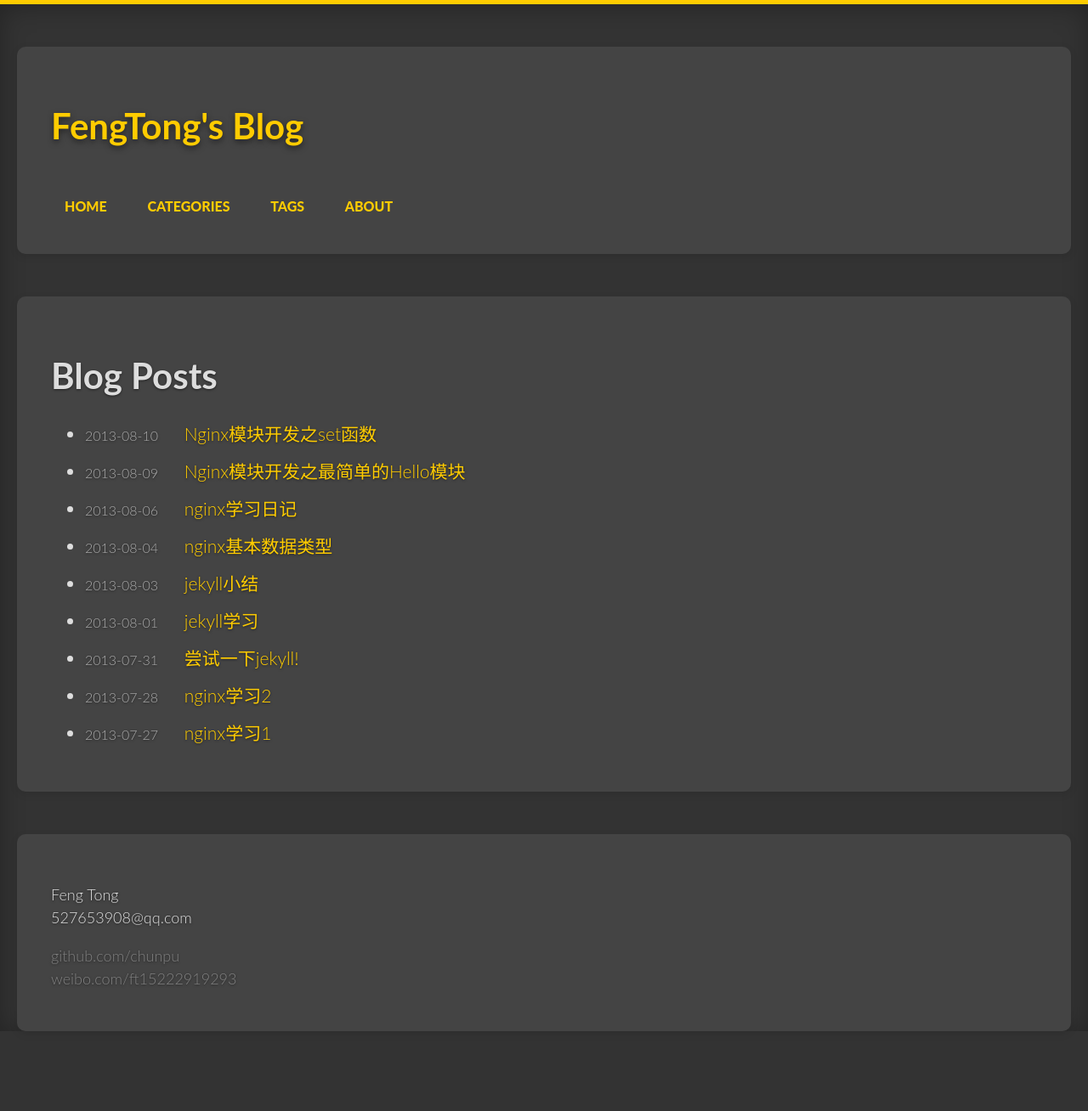
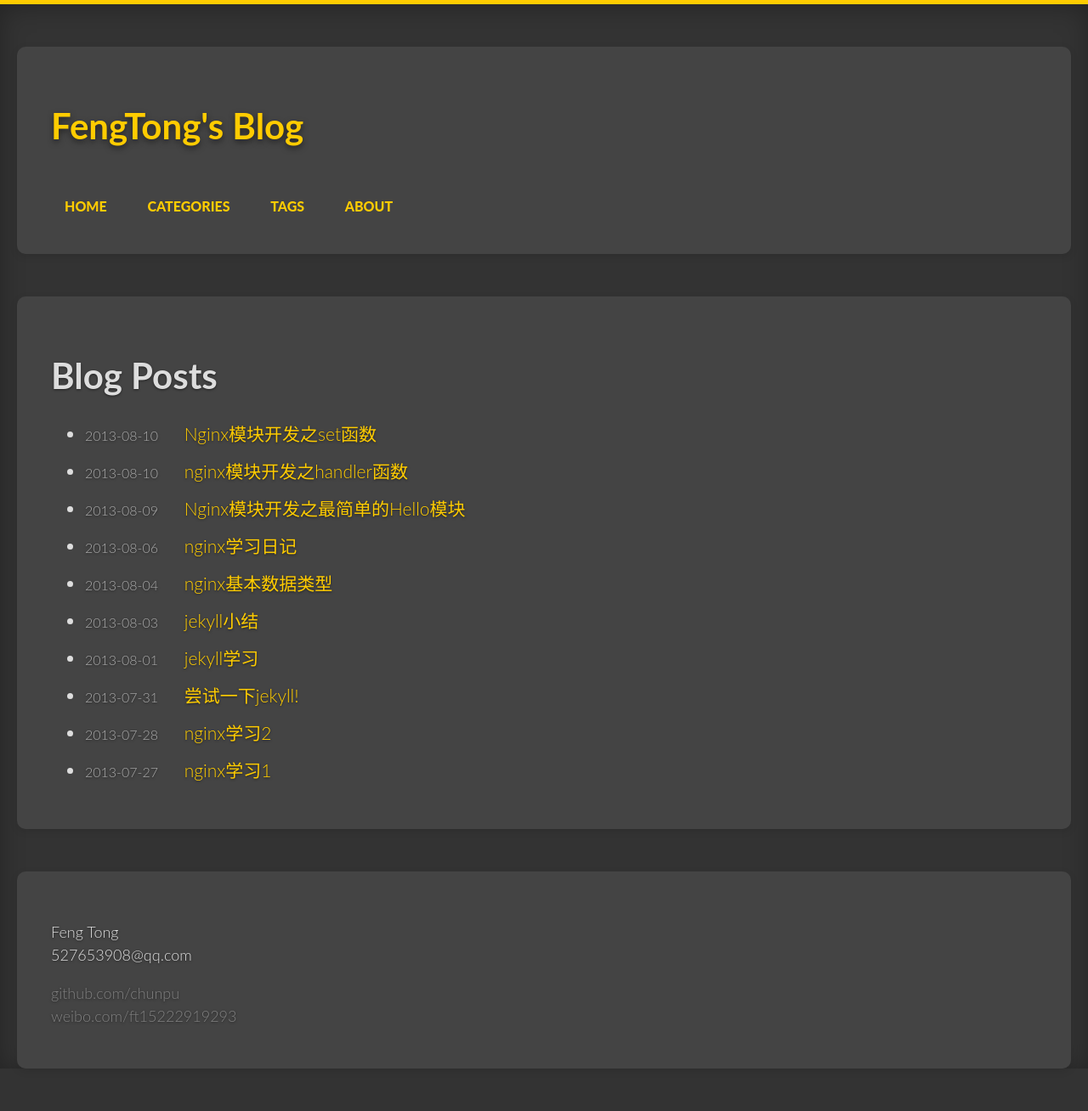
Before and after one commit to chunpu/blog, a Jekyll site: the page built from index.html, in a window 1280 px wide. Shown: the whole page at 85% size. Built offline with Jekyll 4.4.1, drawn with Linux system fonts in a browser that asks for light colours; Markdown is read by kramdown in place of the engine named in the settings; before the commit the page ends 1264 px from its top, so only the background shows below that; some of the changed lines change nothing that is shown.

Commit message:
[+] add nginx-handler

````diff
--- /dev/null
+++ b/_posts/2013-08-10-nginx-handler.md
@@ -0,0 +1,60 @@
+---
+title: nginx模块开发之handler函数
+layout: post
+tags:
+  - nginx
+---
+
+http handler是http模块中最重要的函数, 直接托管http请求.
+
+和前文set不同, set是在nginx启动的时候读取配置的过程中被触发的, 而handler函数是在真实请求到那个路径上时被触发的.
+
+也就是浏览器请求多少次, handler就触发多少次.
+
+### 返回值
+
+handler的返回类型是`ngx_int_t`, 因为一般的http handler定义好body后就能交给http filter函数了, 比如我们hello模块的`ngx_http_output_filter`, 而filter函数都是返回整形数的.比如error就是-1.
+
+### 参数
+
+handler参数只有一个, `ngx_http_request_t *req`, 这个简单的出奇, 不过我用过不少http服务器框架, 也就只有nodejs分了`request, response`两个参数.
+
+req是一个巨大的结构体.
+
+不过这样的后果就是response的信息都写在request这个结构体上, 比如头部信息就是`request.headers_out`中.
+
+请求的头部在`headers_in`中.
+
+我们可以清楚的看到各种请求信息, 比如user_agent:
+
+```
+(gdb) p *req->headers_in.user_agent
+p *req->headers_in.user_agent
+$3 = {hash = 3194399592611459, key = {len = 10, data = 0x6eaa37 "User-Agent"}, v
+   data = 0x6eaa43 "Mozilla/5.0 (Windows NT 6.2; WOW64) AppleWebKit/537.36 (KHT
+lowcase_key = 0x6ebc69 "user-agentaccept-encodingaccept-languagecookie"}
+```
+在print`headers_in`的时候我们还发现nginx已经通过user_agent帮你分辨好了浏览器..还专门列出了msie6.. 当然还有很多重要的头部信息, 比如`if_modified_since`, `chunked`, `cookie`等.
+
+在req中也有全部的我们需要的信息, 有`method`但不是保存字符串, 使用数字代表的, 比如get就是2. 还有`http_version`, 比如http1.1就是1001.
+
+但是想uri, request_line, method_name, 都是显示一个request, line, 并没有做解析, 直接是生肉`GET /test HTTP/1.1\r\nHost`
+
+但拥有全部http请求信息的我们也完全可以写出所有http相关的模块了.
+
+### 源代码中是如何触发handler的
+
+第一次使用gdb调试的时候发现调试不了, 马上就想起来nginx是分master和worker进程的, 在调试的时候, 我们不仅需要关掉daemmon后台运行, 以及master进程, 仅仅使用一个worker进程进行调试.
+
+方法是修改nginx配置文件`conf/nginx.conf`,
+
+```
+daemon off;
+master_process off;
+```
+
+这样就可以用gdb调试了.
+
+handler函数在`ngx_http_core_content_phase.c`中被调用.可以看到我们的handler函数被当成request结构体的`content_handler`属性.
+
+返回`ngx_http_output_filter(req, &out)`的时候, 一次完整的请求+返回就完成了.
````
Also changed, not shown: _posts/2013-08-10-nginx-set.md (line endings or trailing spaces).
